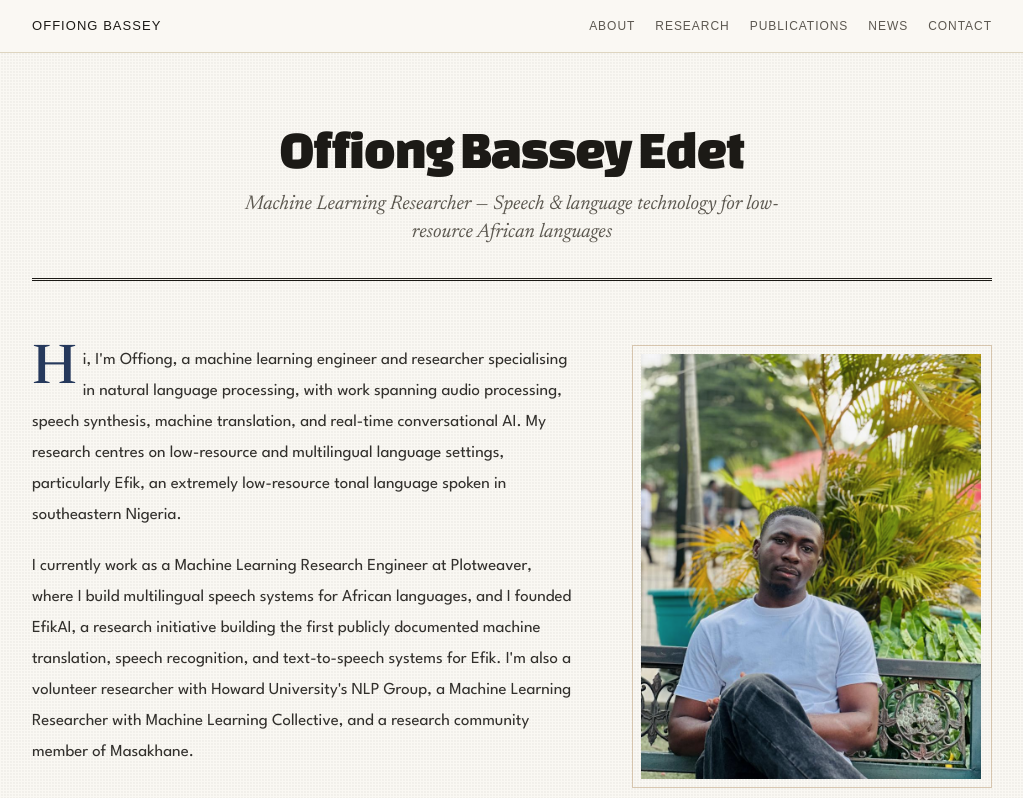
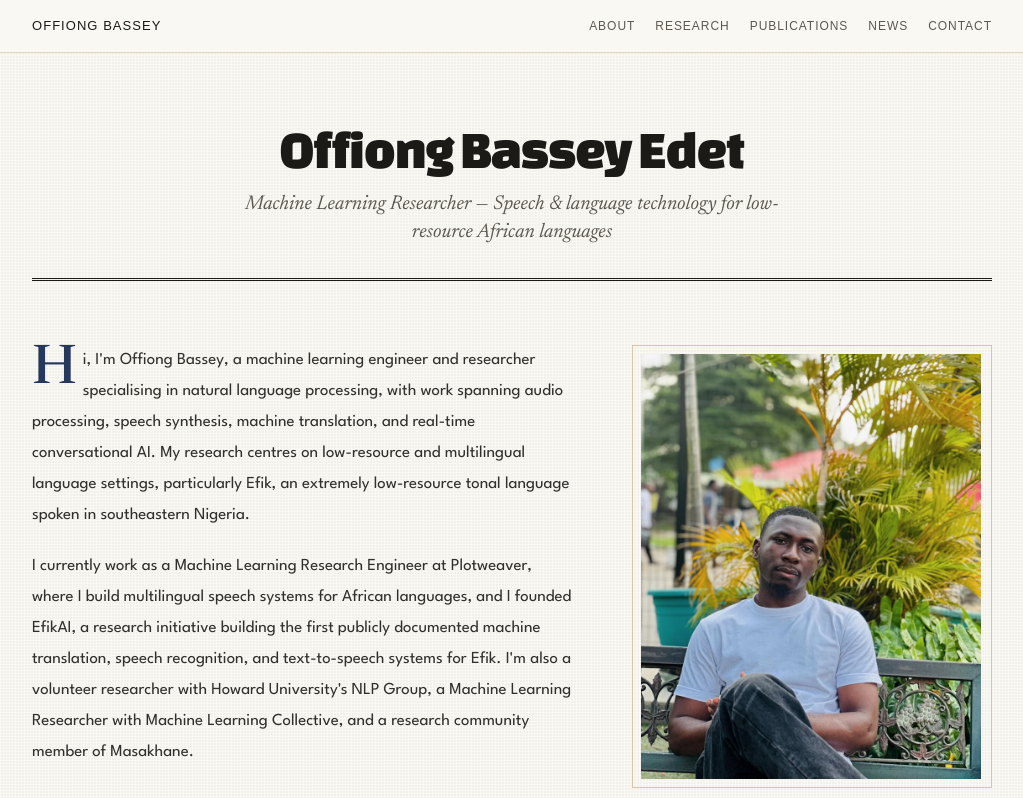
Before and after one commit to offiongbassey/offiong-bassey-portfolio, a Next.js app: page / in a window 1280 px wide. Shown: the top 798 px of the page, without its empty margins (128-1151 px from the left). Built offline with nearby package versions, Linux system fonts and the light colour scheme; a web font is replaced by a local one.

Commit message:
Minor adjustment

```diff
--- a/src/data/site.ts
+++ b/src/data/site.ts
@@ -8,7 +8,7 @@ export const person = {
   email: "offiongbassey99@gmail.com",
   affiliation: "Plotweaver · EfikAI · Machine Learning Collective",
   bio: [
-    "Hi, I'm Offiong, a machine learning engineer and researcher specialising in natural language processing, with work spanning audio processing, speech synthesis, machine translation, and real-time conversational AI. My research centres on low-resource and multilingual language settings, particularly Efik, an extremely low-resource tonal language spoken in southeastern Nigeria.",
+    "Hi, I'm Offiong Bassey, a machine learning engineer and researcher specialising in natural language processing, with work spanning audio processing, speech synthesis, machine translation, and real-time conversational AI. My research centres on low-resource and multilingual language settings, particularly Efik, an extremely low-resource tonal language spoken in southeastern Nigeria.",
     "I currently work as a Machine Learning Research Engineer at Plotweaver, where I build multilingual speech systems for African languages, and I founded EfikAI, a research initiative building the first publicly documented machine translation, speech recognition, and text-to-speech systems for Efik. I'm also a volunteer researcher with Howard University's NLP Group, a Machine Learning Researcher with Machine Learning Collective, and a research community member of Masakhane.",
   ],
   interests: [
```
